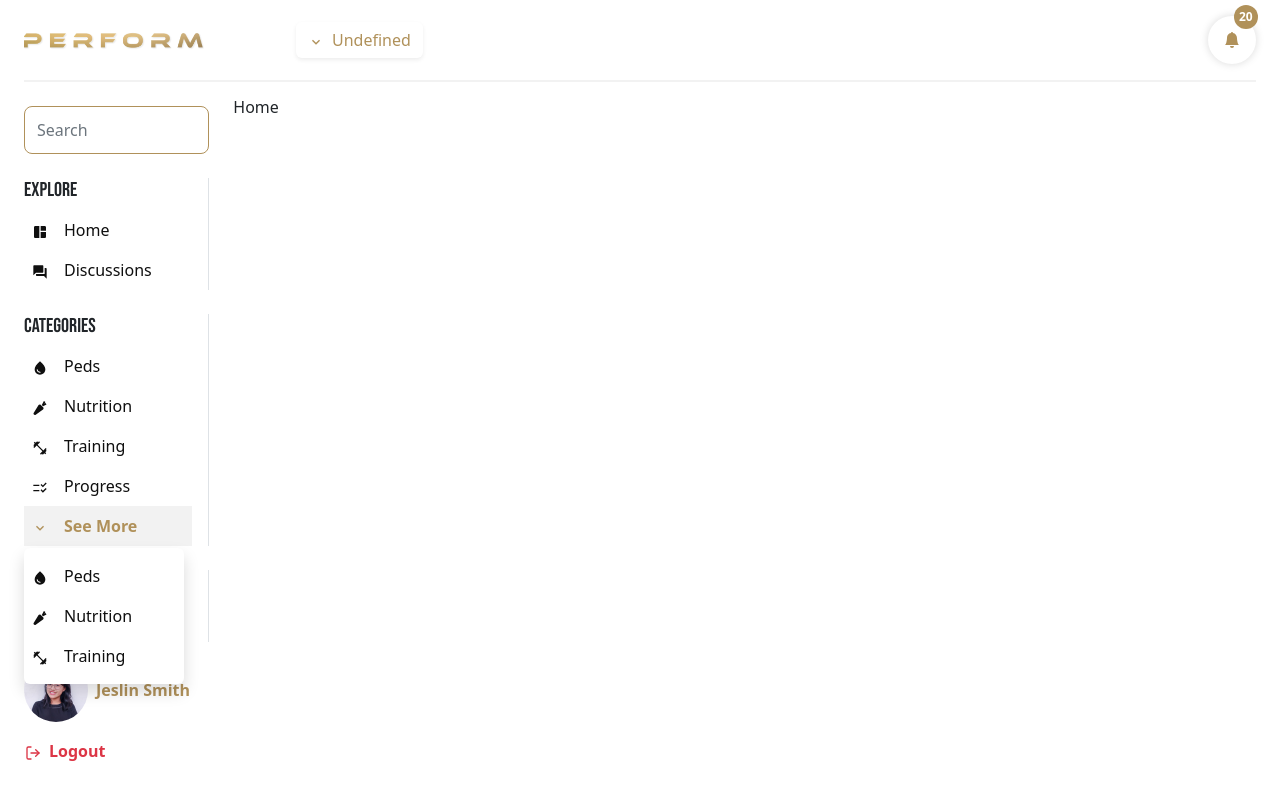
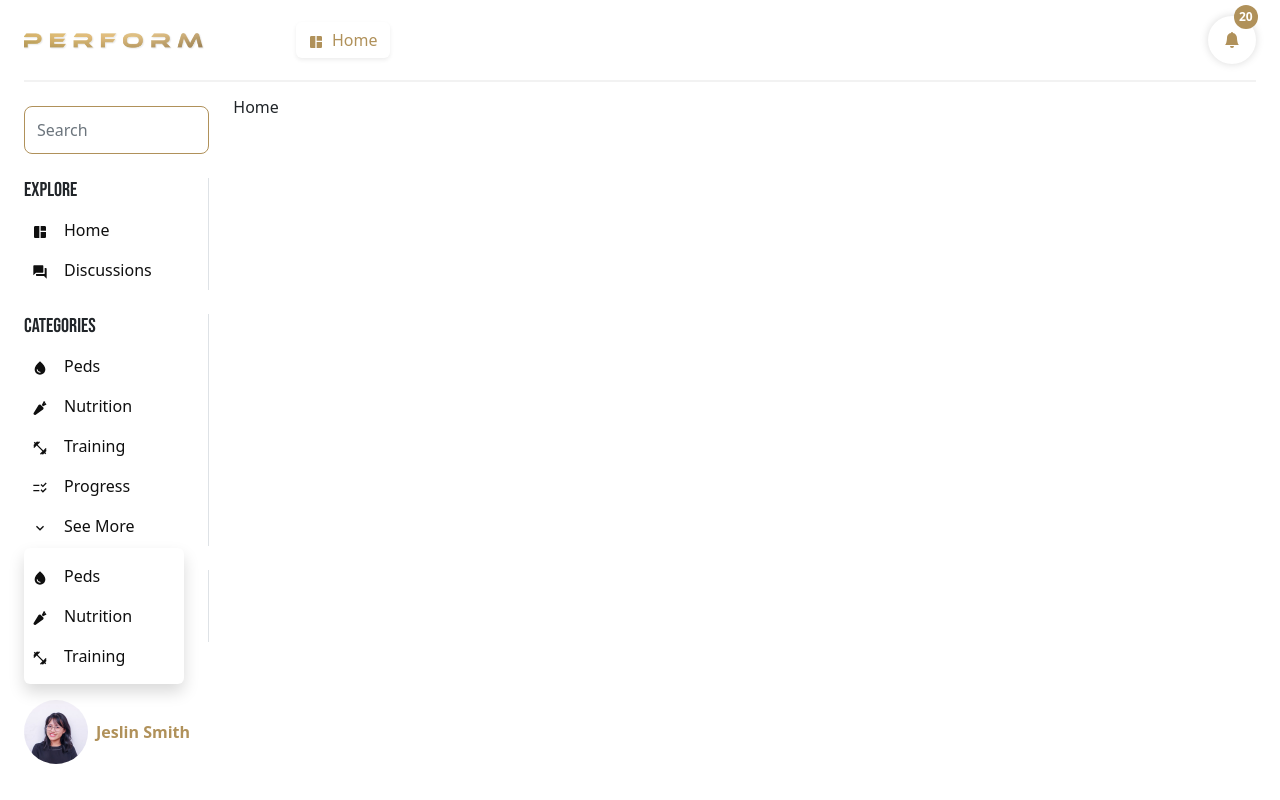
Before and after one commit to aminulds/gymnextjs, a Next.js app: page / in a window 1280 px wide. Both pictures are taken after a click on the button "See More". Built offline with nearby package versions, Linux system fonts and the light colour scheme.

Commit message:
layout fun modify

```diff
--- a/app/layout.js
+++ b/app/layout.js
@@ -8,14 +8,14 @@ import Sidebar from '../components/Sidebar/Sidebar';
 // Custom scss
 import '/styles/globals.scss';
 import TopBar from '../components/TopBar/TopBar';
+import { usePathname } from 'next/navigation';
 
 export default function RootLayout({ children }) {
+    const router = usePathname();
     const [pageIcon, setPageIcon] = useState(<MdSpaceDashboard />);
-    const [pagePath, setPagePath] = useState('/');
 
-    const PageLabelHandler = (icon, path) => {
+    const PageLabelHandler = (icon) => {
         setPageIcon(icon);
-        setPagePath(path);
     };
 
     return (
@@ -28,7 +28,7 @@ export default function RootLayout({ children }) {
             <body>
                 <div className="container-fluid px-md-4">
                     {/* Top Bar */}
-                    <TopBar pageIcon={pageIcon} labelTitle={`${pagePath === '/' ? 'Home' : pagePath.split('/')[1]}`} />
+                    <TopBar pageIcon={pageIcon} labelTitle={`${router === '/' ? 'Home' : router.split('/')[1]}`} />
 
                     <div className="row pt-3">
                         {/* Sidebar */}
--- a/components/Sidebar/Sidebar.jsx
+++ b/components/Sidebar/Sidebar.jsx
@@ -13,9 +13,9 @@ const Sidebar = ({ PageLabelHandler }) => {
     const [activeNav, setactiveNav] = useState(null);
     const userIcon = FaUser;
 
-    const ActiveNavHandler = (navItem, icon, path) => {
+    const ActiveNavHandler = (navItem, icon) => {
         setactiveNav(navItem);
-        PageLabelHandler(icon, path);
+        PageLabelHandler(icon);
     };
 
     return (
@@ -36,7 +36,7 @@ const Sidebar = ({ PageLabelHandler }) => {
                                     <h5 className="navTitle">{item.navType}</h5>
                                     {item.navItems.map((navItem) => (
                                         <li key={navItem.title} className={navItem.subNav ? 'nav-item dropdown' : 'nav-item'} data-bs-dismiss="offcanvas" aria-label="Close">
-                                            <Link onClick={() => ActiveNavHandler(navItem, navItem.icon, navItem.path)} className={`nav-link ${activeNav == navItem && 'active'}`} href={navItem.path} role={navItem.subNav ? 'button' : ''} data-bs-toggle={navItem.subNav ? 'dropdown' : ''} aria-expanded={navItem.subNav ? 'false' : ''}>
+                                            <Link onClick={() => (!navItem.subNav ? ActiveNavHandler(navItem, navItem.icon) : null)} className={`nav-link ${activeNav == navItem && 'active'}`} href={navItem.path} role={navItem.subNav ? 'button' : ''} data-bs-toggle={navItem.subNav ? 'dropdown' : ''} aria-expanded={navItem.subNav ? 'false' : ''}>
                                                 <span className="me-2 me-md-3">{navItem.icon}</span>
                                                 {navItem.title}
                                             </Link>
@@ -46,7 +46,7 @@ const Sidebar = ({ PageLabelHandler }) => {
                                                     {navItem.subNavItems.map((subItem) => {
                                                         return (
                                                             <li key={subItem.title} className="nav-item">
-                                                                <Link className="nav-link dropdown-item" href={subItem.path}>
+                                                                <Link onClick={() => ActiveNavHandler(subItem, subItem.icon)} className="nav-link dropdown-item" href={subItem.path}>
                                                                     <span className="me-2 me-md-3">{subItem.icon}</span>
                                                                     {subItem.title}
                                                                 </Link>
@@ -64,16 +64,16 @@ const Sidebar = ({ PageLabelHandler }) => {
                         {/* User Profile */}
                         {login && (
                             <div className="user my-3 pe-3">
-                                <Link onClick={() => ActiveNavHandler('', userIcon, "/user")} href="/user" className="nav-link d-flex align-items-center">
-                                    <Image className="userImage img-fluid me-2" src={userImage} alt="User Profile" />
-                                    <span className='text-nowrap'>Jeslin Smith</span>
-                                </Link>
-                                <button onClick={() => setLogin(false)} className="btn nav-link mt-3 text-danger" type='button' >
-                                    <span className='me-2'>
+                                <button onClick={() => setLogin(false)} className="btn nav-link mb-3 text-danger" type="button">
+                                    <span className="mx-2">
                                         <FiLogOut />
                                     </span>
                                     Logout
                                 </button>
+                                <Link onClick={() => ActiveNavHandler('', userIcon, '/user')} href="/user" className="nav-link d-flex align-items-center">
+                                    <Image className="userImage img-fluid me-2" src={userImage} alt="User Profile" />
+                                    <span className="text-nowrap">Jeslin Smith</span>
+                                </Link>
                             </div>
                         )}
                     </div>
```
